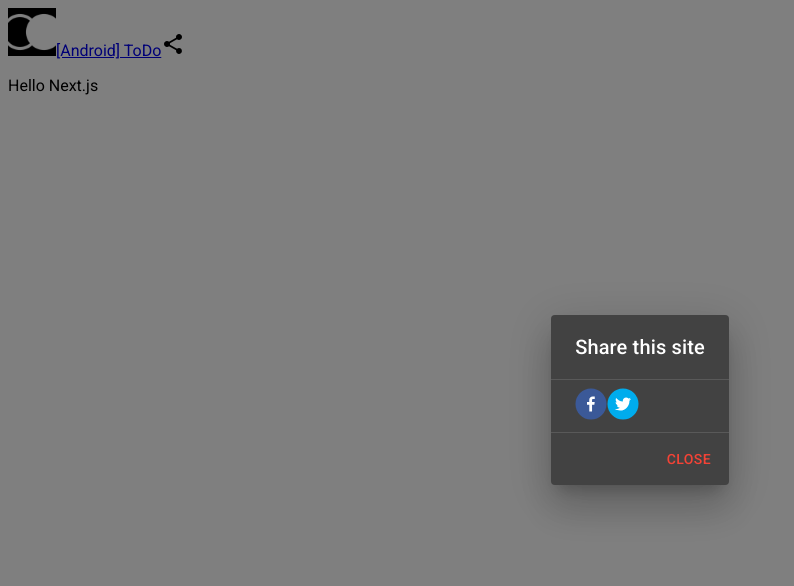
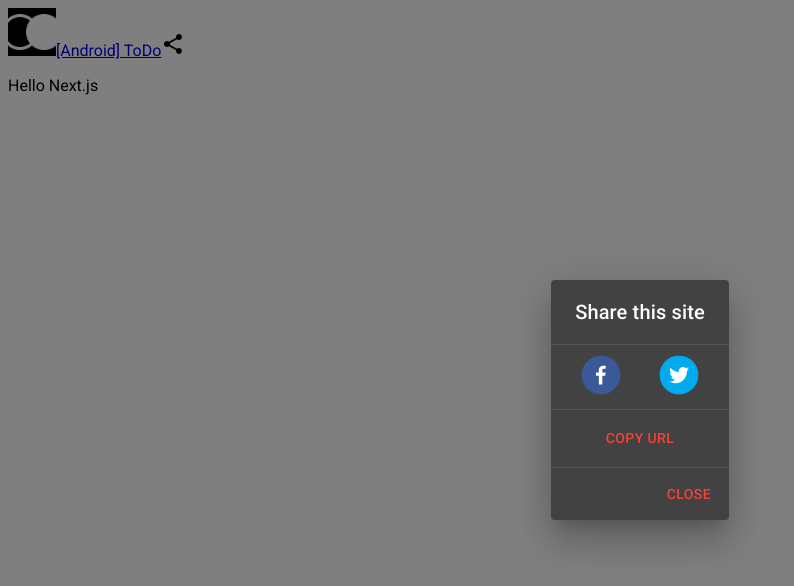
Before and after one commit to reidha/next_site, a Next.js app: page / in a window 1280 px wide. Both pictures are taken after a click on the icon 173 px from the left and 44 px from the top of the page. Shown: the top 586 px of the page, without its empty margins (0-794 px from the left). Built offline with nearby package versions, Linux system fonts and the light colour scheme.

Commit message:
create share function

```diff
--- a/components/ShareDialog.js
+++ b/components/ShareDialog.js
@@ -2,8 +2,24 @@ import { title, url } from '../utils/constant';
 
 import { Button, Dialog, DialogTitle, DialogContent, Divider, DialogActions } from '@material-ui/core';
 import { FacebookShareButton, FacebookIcon, TwitterShareButton, TwitterIcon } from 'react-share';
+import { makeStyles, Theme, createStyles } from '@material-ui/core/styles';
+
+import { CopyToClipboard } from 'react-copy-to-clipboard';
+
+const useStyles = makeStyles(theme =>
+    createStyles({
+        shareIconArea: {
+            padding: 10,
+            display: 'flex',
+            justifyContent: 'space-around',
+        }
+    })
+);
 
 export default function ShareDialog(props) {
+    console.log('ShareDialog');
+    const classes = useStyles(props);
+    console.log(classes);
     return (
         <>
             <Dialog
@@ -11,13 +27,19 @@ export default function ShareDialog(props) {
                 onClose={props.onClose}>
                 <DialogTitle>Share this site</DialogTitle>
                 <Divider />
-                <DialogContent>
+                <DialogContent className={classes.shareIconArea}>
                     <FacebookShareButton url={url} quote={title}>
-                        <FacebookIcon size="32" round />
+                        <FacebookIcon size="40" round />
                     </FacebookShareButton>
                     <TwitterShareButton url={url} quote={title}>
-                        <TwitterIcon size="32" round />
+                        <TwitterIcon size="40" round />
                     </TwitterShareButton>
+                </DialogContent>
+                <Divider />
+                <DialogContent className={classes.shareIconArea}>
+                    <CopyToClipboard text={url}>
+                        <Button color="primary">Copy URL</Button>
+                    </CopyToClipboard>
                 </DialogContent>
                 <Divider />
                 <DialogActions>
--- a/package.json
+++ b/package.json
@@ -25,6 +25,7 @@
     "@material-ui/icons": "^4.9.1",
     "next": "^9.3.2",
     "react": "^16.13.1",
+    "react-copy-to-clipboard": "^5.0.2",
     "react-dom": "^16.13.1",
     "react-ga": "^2.7.0",
     "react-share": "^4.1.0"
```
Also changed, not shown: 1 other file (tests, documents, lock files or other folders).
